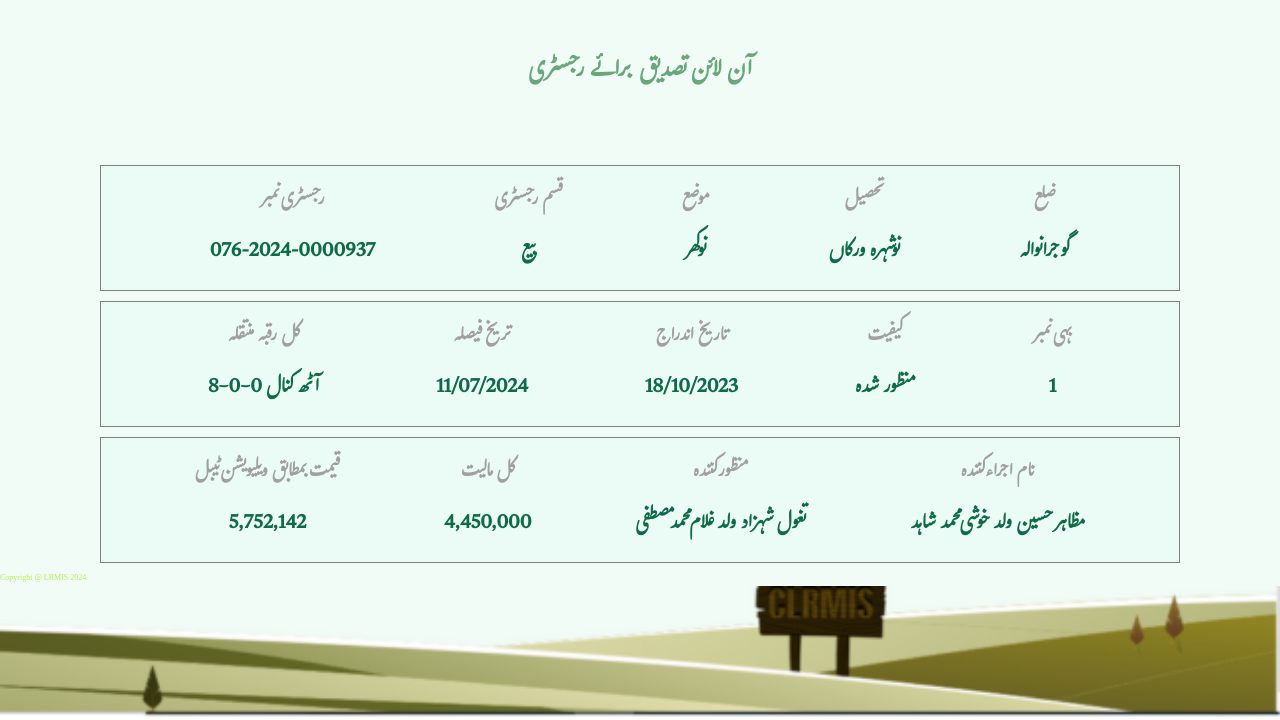
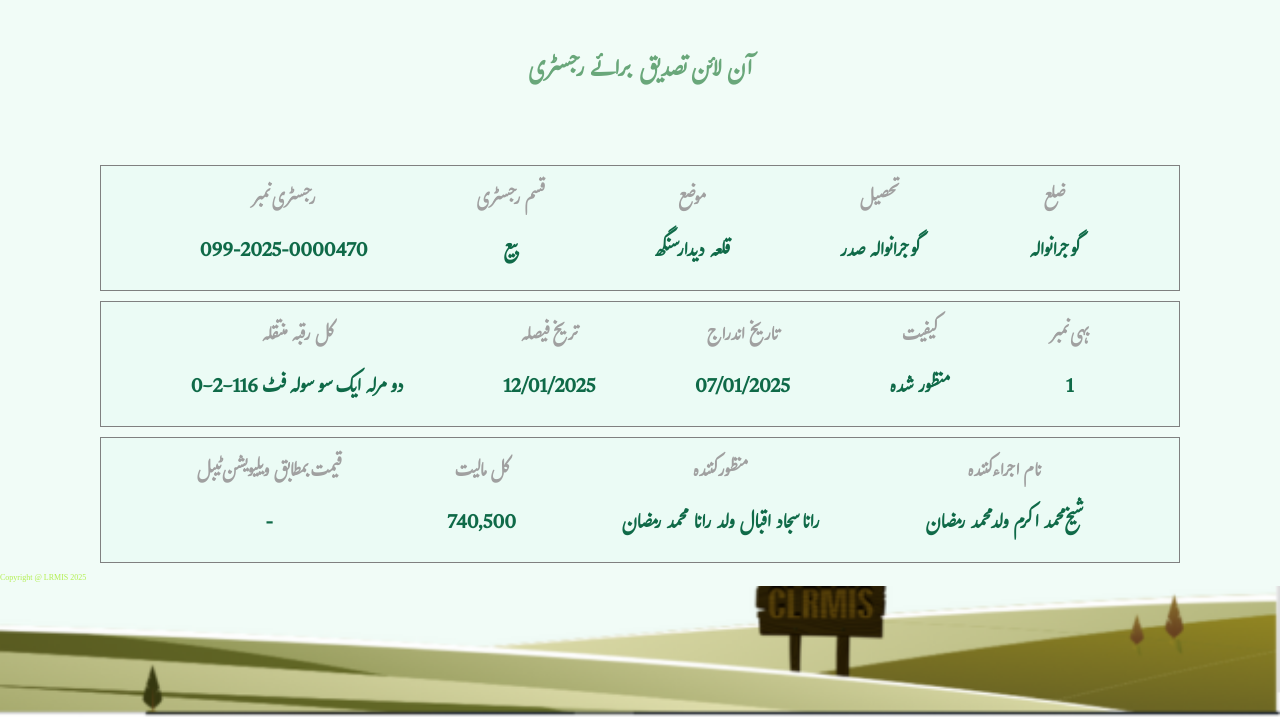
Before and after one commit to punjabzameen/https-onlinefard.punjab-zameen.gov.pk-RegistryVerification-data-HZVAQeF2tYkBM-k10iEu2CM02PMZHK074B, a plain HTML site: page index.html in a window 1280 px wide. Shown: the part 80-800 px from the top of the page. Drawn offline with Linux system fonts and the light colour scheme.

Commit message:
Update index.html

```diff
--- a/index.html
+++ b/index.html
@@ -32,7 +32,7 @@
             <div class="item text1">
                 <h3>رجسٹری نمبر
                 </h3>
-                <p>076-2024-0000937
+                <p>099-2025-0000470
                 </p>
             </div>
             <div class="item text2"><h3>قسم رجسٹری
@@ -42,13 +42,13 @@
             <div class="item text3">
                 <h3>موضع
                 </h3>
-                <p>نوکھر
+                <p>قلعہ دیدار سنگھ
                 </p>
             </div>
             <div class="item text4">
                 <h3>تحصیل
                 </h3>
-                <p>نوشہرہ ورکاں
+                <p>گوجرانوالہ صدر
                 </p>
             </div>
             <div class="item text5">
@@ -63,18 +63,18 @@
             <div class="item text1">
                 <h3>کل رقبہ منتقلہ
                 </h3>
-                <p>8-0-0 آٹھ کنال
+                <p>0-2-116 دو مرلہ ایک سو سولہ فٹ
                 </p>
             </div>
             <div class="item text2"><h3>تریخ فیصلہ
 
             </h3>
-            <p>11/07/2024
+            <p>12/01/2025
             </p></div>
             <div class="item text3">
                 <h3>تاریخ اندراج
                 </h3>
-                <p>18/10/2023
+                <p>07/01/2025
                 </p>
             </div>
             <div class="item text4">
@@ -95,23 +95,23 @@
             <div class="item text1">
                 <h3>قیمت بمطابق ویلیویشن ٹیبل
                 </h3>
-                <p>5,752,142
+                <p>-
                 </p>
             </div>
             <div class="item text2"><h3>کل مالیت
             </h3>
-            <p>4,450,000
+            <p>740,500
             </p></div>
             <div class="item text3">
                 <h3>منظور کنندہ
                 </h3>
-                <p>تغول شہزاد ولد غلام محمد مصطفی
+                <p>رانا سجاد اقبال ولد رانا محمد رمضان
                 </p>
             </div>
             <div class="item text4">
                 <h3>نام اجراء کنندہ
                 </h3>
-                <p>مظاہر حسین ولد خوشی محمد شاہد
+                <p>شیخ محمد اکرم ولد محمد رمضان
                 </p>
             </div>
 
@@ -120,7 +120,7 @@
     </section>
     <!-- ----------------- Inage section------------------ -->
      <div class="bottom_img">
-        Copyright @ LRMIS 2024
+        Copyright @ LRMIS 2025
 
      </div>
      <!-- <div class="main">
```
